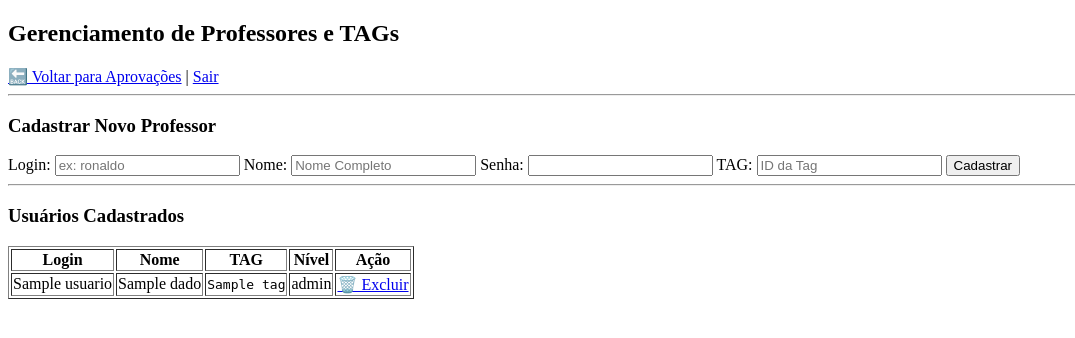
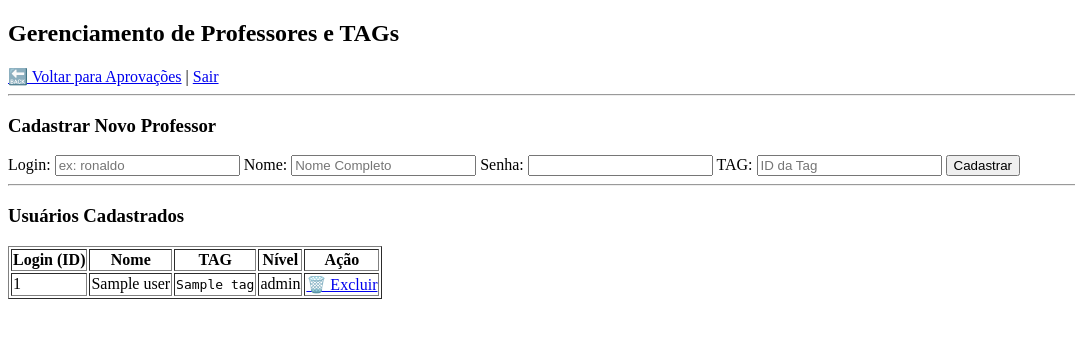
Before and after one commit to Ronaldricoo/gate-senai, a Flask app: template templates/usuarios.html in a window 1280 px wide. Shown: the top 338 px of the page, without its empty margins (0-1075 px from the left). Run offline with Flask 3, Linux system fonts and the light colour scheme; the template is opened without the code that fills it: most values are stand-ins (such as "Sample title", 1, 10 or a date in 2020).

Commit message:
Update usuarios.html

```diff
--- a/templates/usuarios.html
+++ b/templates/usuarios.html
@@ -1,9 +1,15 @@
 <!DOCTYPE html>
-<html>
-<head><title>Gerenciar Usuários</title></head>
+<html lang="pt-br">
+<head>
+    <meta charset="UTF-8">
+    <title>Gerenciar Usuários</title>
+</head>
 <body>
     <h2>Gerenciamento de Professores e TAGs</h2>
-    <a href="/admin">🔙 Voltar para Aprovações</a> | <a href="/logout">Sair</a>
+    <nav>
+        <a href="/admin">🔙 Voltar para Aprovações</a> |
+        <a href="/logout">Sair</a>
+    </nav>
     <hr>
 
     <h3>Cadastrar Novo Professor</h3>
@@ -18,26 +24,32 @@
     <hr>
     <h3>Usuários Cadastrados</h3>
     <table border="1">
+        <thead>
             <tr>
-            <th>Login</th>
+                <th>Login (ID)</th>
                 <th>Nome</th>
                 <th>TAG</th>
                 <th>Nível</th>
                 <th>Ação</th>
             </tr>
-        {% for id, dados in usuarios.items() %}
+        </thead>
+        <tbody>
+            {% for user in usuarios %}
             <tr>
-            <td>{{ id }}</td>
-            <td>{{ dados.nome }}</td>
-            <td><code>{{ dados.tag }}</code></td>
-            <td>{{ dados.role }}</td>
+                <td>{{ user.id }}</td>
+                <td>{{ user.nome }}</td>
+                <td><code>{{ user.tag }}</code></td>
+                <td>{{ user.role }}</td>
                 <td>
-                {% if id != 'admin' %}
-                    <a href="/excluir_usuario/{{ id }}" onclick="return confirm('Excluir professor?')">🗑️ Excluir</a>
+                    {% if user.id != 'admin' %}
+                        <a href="/excluir_usuario/{{ user.id }}" onclick="return confirm('Tem certeza que deseja excluir?')">🗑️ Excluir</a>
+                    {% else %}
+                        -
                     {% endif %}
                 </td>
             </tr>
             {% endfor %}
+        </tbody>
     </table>
 </body>
 </html>
```
Lines whose indentation alone changed are shown as unchanged.
